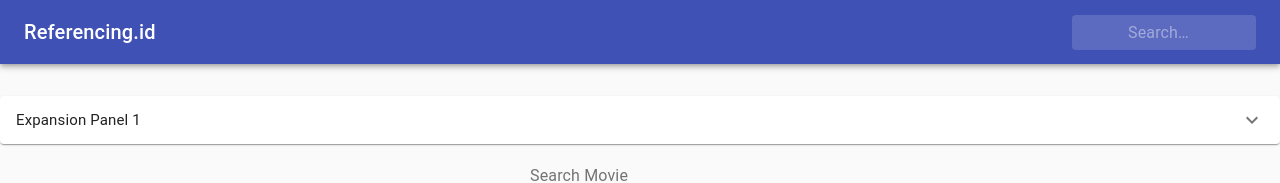
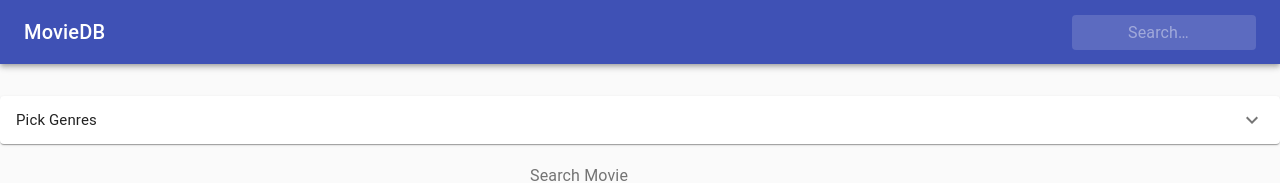
Before and after one commit to rivanghafara/movie_db, a React (Create React App) app: page / in a window 1280 px wide. Shown: the top 183 px of the page. Built offline with nearby package versions, Linux system fonts and the light colour scheme; no server answers.

Commit message:
refactoring code

```diff
--- a/src/components/checkbox/Checkbox.jsx
+++ b/src/components/checkbox/Checkbox.jsx
@@ -6,6 +6,7 @@ import axios from 'axios';
 
 // ini url untuk search by genres
 // https://api.themoviedb.org/3/discover/movie?api_key=850c683da4d46367b8a14773ea9219a0&language=en-US&sort_by=popularity.desc&with_genres=28
+
 
 export default function CheckboxLabels() {
     const [genres, setGenres] = useState([])
@@ -32,11 +33,9 @@ export default function CheckboxLabels() {
             }
         } else {
             arrGenres.push(event.target.value)
-
         }
 
         console.log(arrGenres);
-
     }
 
     return (
--- a/src/components/expansion-panel/Expansion-Panel.jsx
+++ b/src/components/expansion-panel/Expansion-Panel.jsx
@@ -29,7 +29,7 @@ export default function SimpleExpansionPanel() {
           aria-controls="panel1a-content"
           id="panel1a-header"
         >
-          <Typography className={classes.heading}>Expansion Panel 1</Typography>
+          <Typography className={classes.heading}>Pick Genres</Typography>
         </ExpansionPanelSummary>
         <ExpansionPanelDetails>
           <Checkbox />
--- a/src/components/nav/Navigation.jsx
+++ b/src/components/nav/Navigation.jsx
@@ -55,7 +55,8 @@ export default function SearchAppBar() {
       <AppBar position="static">
         <Toolbar>
           <Typography className={classes.title} variant="h6" noWrap>
-            Referencing.id
+            {/* Referencing.id */}
+            MovieDB
           </Typography>
           <div className={classes.search}>
             <div className={classes.searchIcon}>
```
